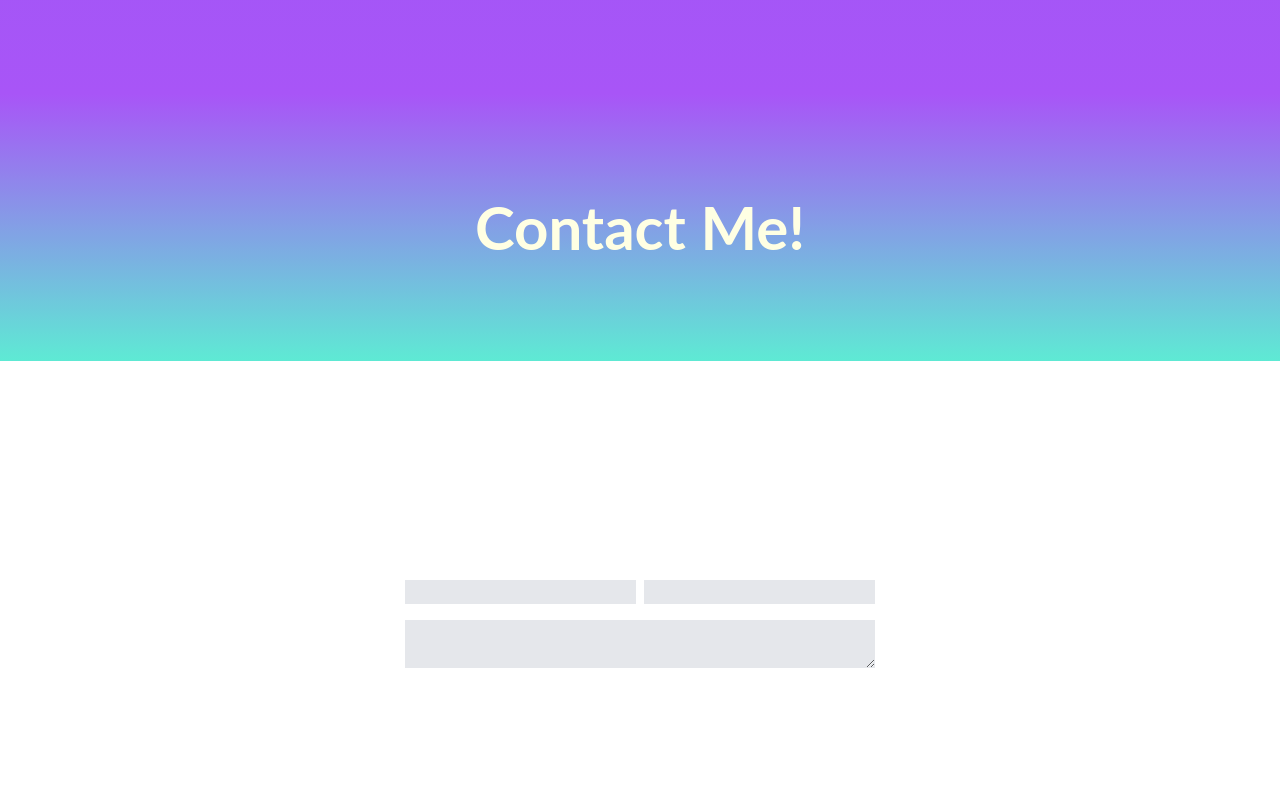
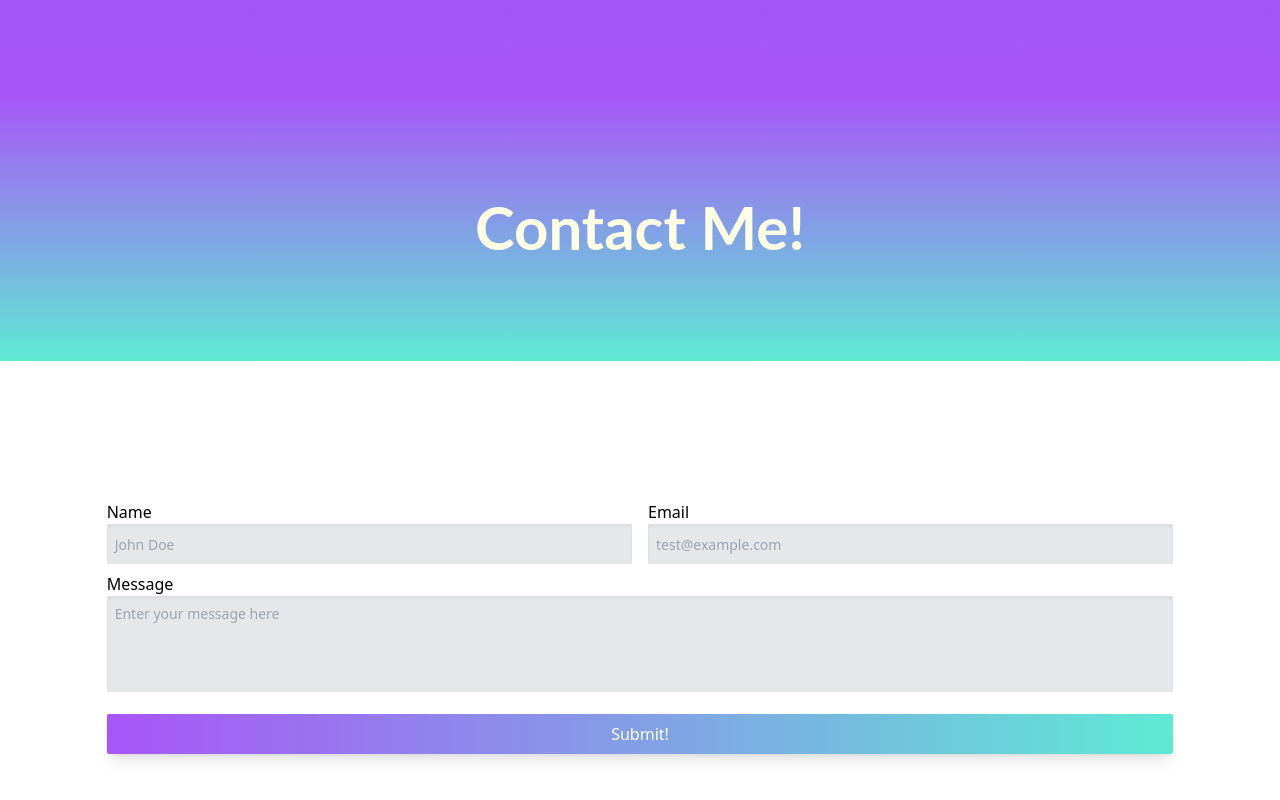
Before and after one commit to WahabJI/my-project, a Next.js app: page / in a window 1280 px wide. Shown: the part 3710-4510 px from the top of the page. Built offline with nearby package versions, Linux system fonts and the light colour scheme.

Commit message:
added some styling changes and the submit button

```diff
--- a/components/sections/ContactSection.tsx
+++ b/components/sections/ContactSection.tsx
@@ -8,14 +8,23 @@ export const ContactSection = () => {
       </div>
 
       <div className="bg-white flex justify-center items-center h-4/6 shadow-lg">
-        <form>
-          <div className="flex w-full">
-          <input id="name" className="bg-gray-200 w-1/2"></input>
-          <input id="email" className="bg-gray-200 w-1/2 ml-2"></input>
+        <form className="w-5/6">
+          <div className="flex">
+            <div className="w-full">
+              <label htmlFor="name" className="flex">Name</label>
+              <input id="name" className="bg-gray-200 rounded-sm w-full h-10 shadow-inner placeholder:pl-2 placeholder:text-sm" placeholder="John Doe"></input>
+            </div>
+            <div className="ml-4 w-full">
+              <label htmlFor="email" className="flex">Email</label>
+              <input id="email" className="bg-gray-200 rounded-sm w-full h-10 shadow-inner placeholder:pl-2 placeholder:text-sm" placeholder="test@example.com"></input>
+            </div>
           </div>
-          <div className="w-full">
-            <textarea id="message" className="bg-gray-200 mt-4 w-full"></textarea>
+          <div className="w-full mt-2">
+            <label htmlFor="message" className="flex">Message</label>
+            <textarea id="message" className="bg-gray-200 w-full rounded-sm h-24 shadow-inner resize-none placeholder:pl-2 placeholder:pt-2 placeholder:text-sm" placeholder="Enter your message here"></textarea>
           </div>
+
+          <button className="w-full bg-gradient-to-r from-purple-500 to-teal-300 text-white rounded-sm p-2 mt-4 shadow-lg">Submit!</button>
         </form>
 
         {/* <div className="flex flex-col justify-center items-center bg-white w-5/6 md:w-fit h-fit rounded-lg p-6">
```
